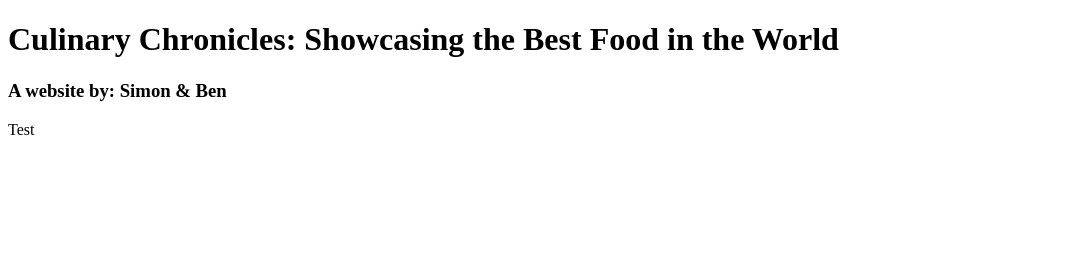
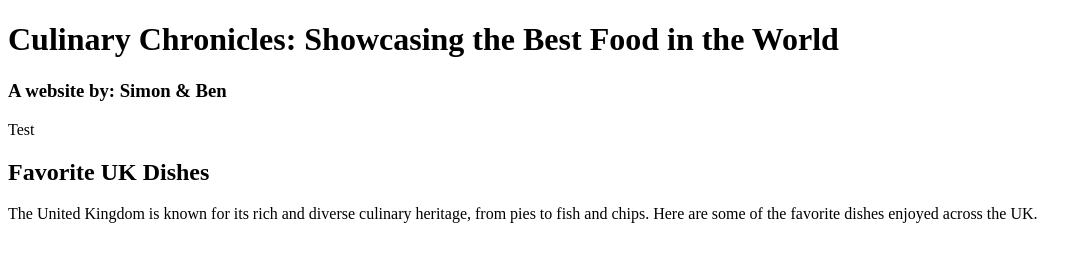
Before and after one commit to BenDev181/workshop-task, a plain HTML site: page index.html in a window 1280 px wide. Shown: the whole page, without its empty margins (0-1086 px from the left). Drawn offline with Linux system fonts and the light colour scheme.

Commit message:
first push

```diff
--- a/index.html
+++ b/index.html
@@ -17,8 +17,16 @@
 
 
     <!-- Create a list of your favorite dishes with pictures -->
+    <div class="description">
+        <h2>Favorite UK Dishes</h2>
+        <p>The United Kingdom is known for its rich and diverse culinary heritage, from pies to fish and chips. Here are some of the favorite dishes enjoyed across the UK.</p>
+    </div>
 
+    <div class="favorite-dishes">
+        <div id="dish">
 
+        </div>
+    </div>
 
 
     <!-- Create a list of recipes with links to sites that provide the recipe -->
```
